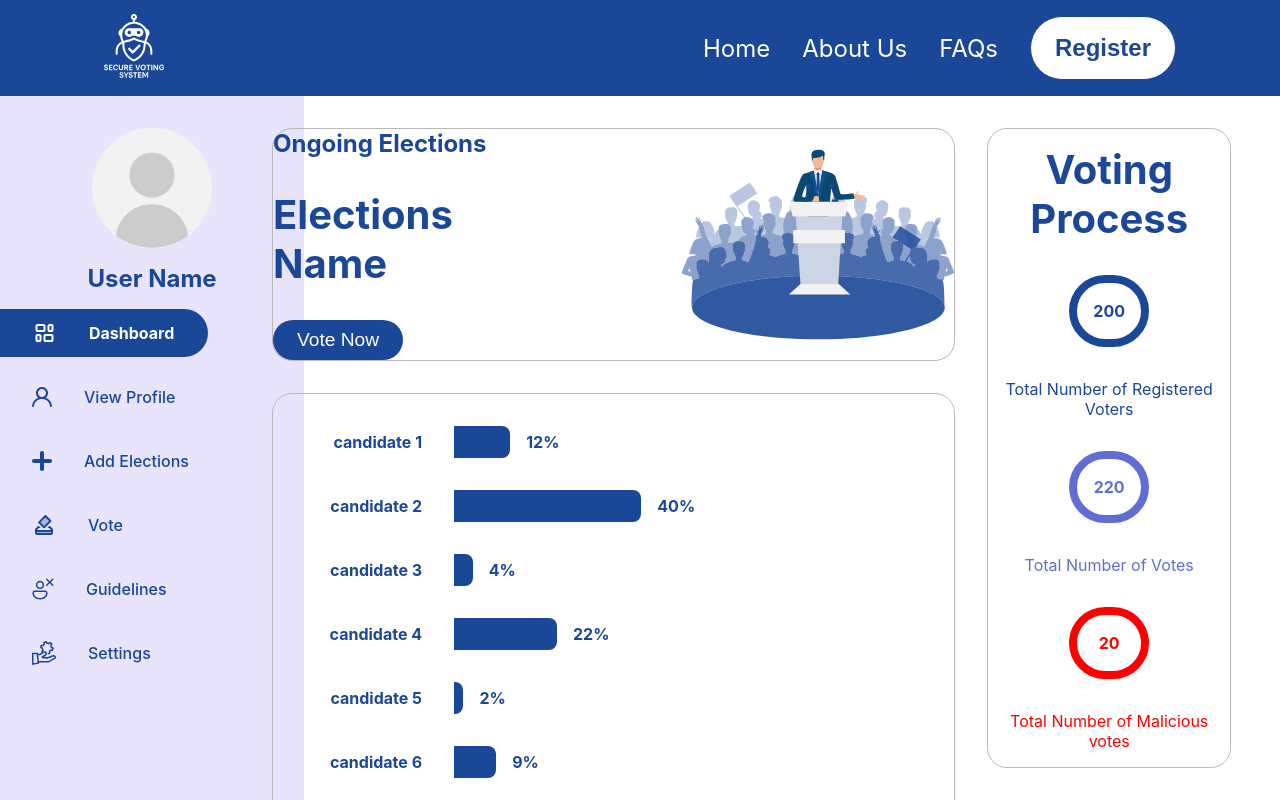
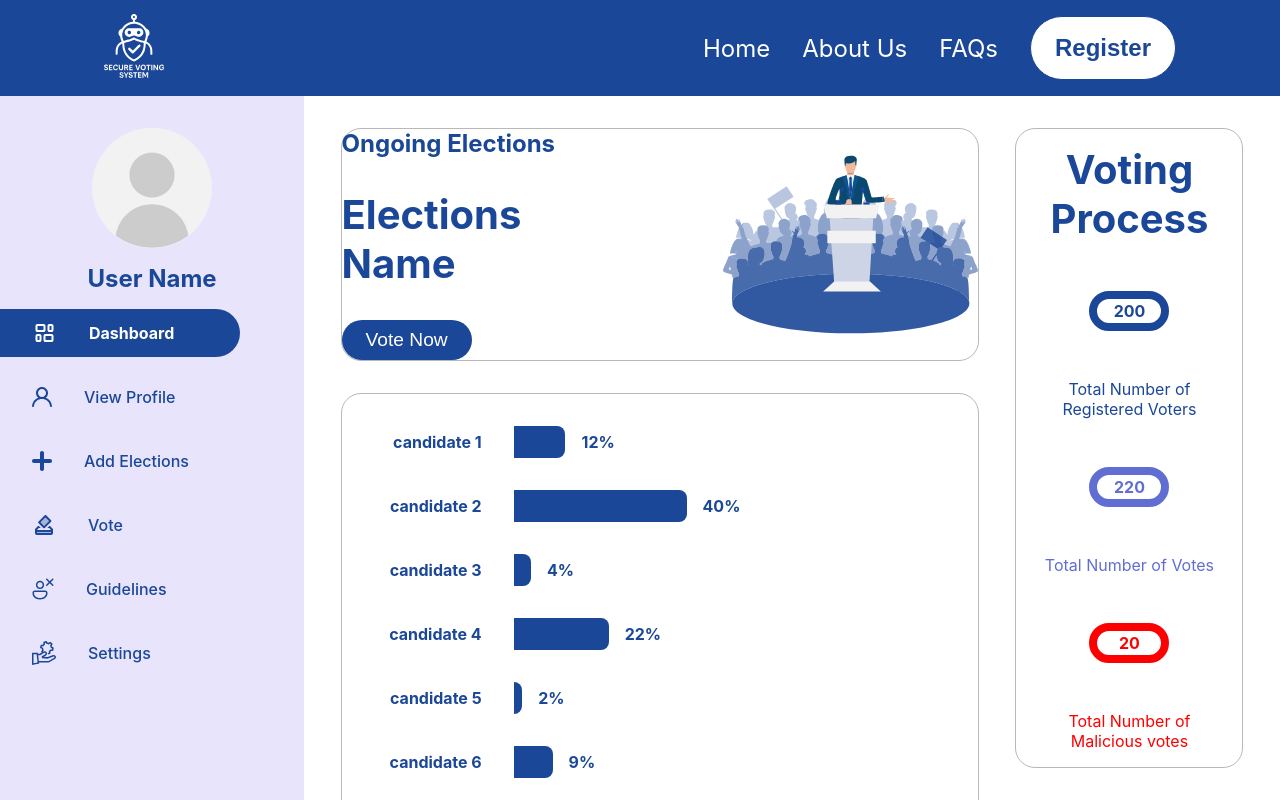
Before and after one commit to Houssien-Zeineddine/secure_remote_voting_system, a React (Vite) app in the folder client/: page /dashboard in a window 1280 px wide. Shown: the top 800 px of the page. Built offline with nearby package versions, Linux system fonts and the light colour scheme.

Commit message:
adjusting the width of the sidebar and the styles that it affected

```diff
--- a/client/src/components/Sidebar/style.css
+++ b/client/src/components/Sidebar/style.css
@@ -58,7 +58,7 @@
     align-items: center;
     gap: 2rem;
     padding-left: 2rem;
-    width: 13rem;
+    width: 15rem;
     height: 3rem;
     text-decoration: none;
     color: var(--white-color);
--- a/client/src/pages/Dashboard/Elections/style.css
+++ b/client/src/pages/Dashboard/Elections/style.css
@@ -2,6 +2,7 @@
 
 .elections-dashboard-container{
     display: flex;
+    justify-content: space-evenly;
     gap: 2rem;
     margin: 2rem;
     height: 100%;
@@ -108,7 +109,7 @@
     flex-direction: column;
     justify-content: center;
     align-items: center;
-    gap: 2rem;
+    gap: 3rem;
     color: var(--primary-color);
     border: 1px solid var(--border-color);
     border-radius: 20px;
@@ -119,7 +120,7 @@
     flex-shrink: 0;
     position: sticky;
     top: 8rem;
-    right: 2rem;
+    /* right: 0rem; */
     /* font-size: var(--font-size-header-4); */
 }
 
--- a/client/src/pages/Dashboard/style.css
+++ b/client/src/pages/Dashboard/style.css
@@ -1,6 +1,6 @@
 .along-sidebar-positioning {
     position: relative;
-    left: 15rem;
-    width: calc(100% - 15rem);
+    left: 19rem;
+    width: calc(100% - 19rem);
     height: 100%;
 }
```
